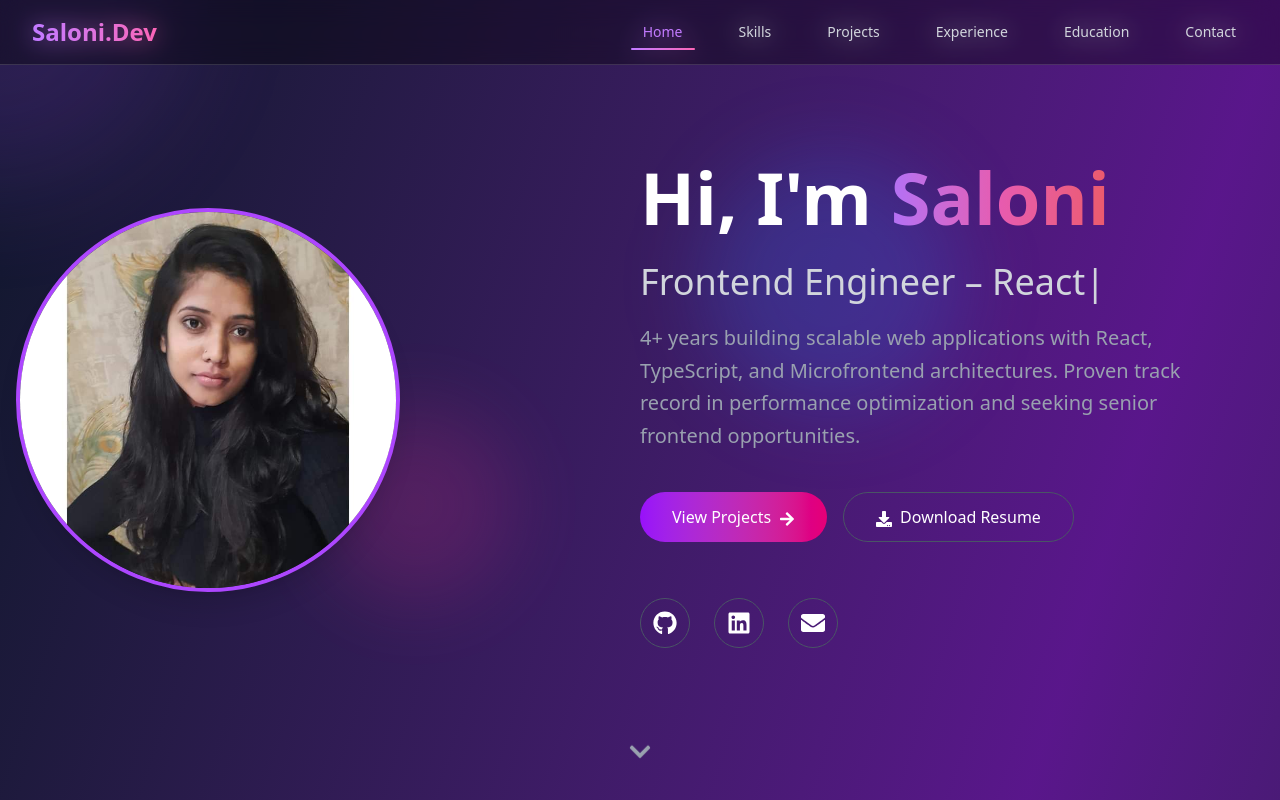
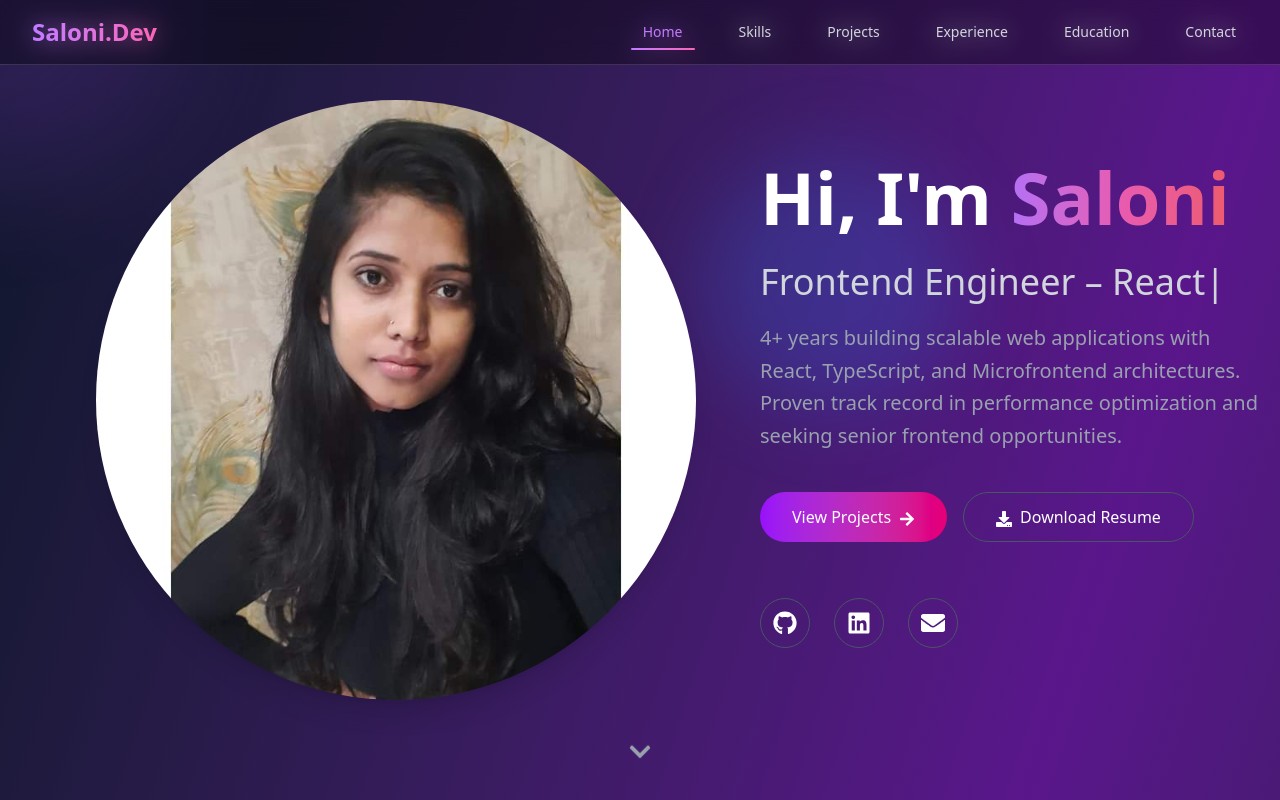
Before and after one commit to s-jaiswal622/Saloni-Portfolio, a React (Vite) app: page / in a window 1280 px wide. Shown: the top 800 px of the page. Built offline with nearby package versions, Linux system fonts and the light colour scheme.

Commit message:
styles changes

```diff
--- a/src/pages/Home.jsx
+++ b/src/pages/Home.jsx
@@ -70,13 +70,8 @@ const Home = () => {
         className="min-h-screen flex items-center relative px-4 w-full"
         id="home"
       >
-        <div className="flex flex-col lg:flex-row justify-between items-center space-y-12 lg:space-y-0 lg:space-x-16 w-full max-w-7xl mx-auto">
-          <motion.div
-            initial={{ opacity: 0, x: -80 }}
-            animate={{ opacity: 1, x: 0 }}
-            transition={{ duration: 0.8, ease: "easeOut" }}
-            className="rounded-full overflow-hidden shadow-xl border-4 border-purple-500 w-72 h-72 md:w-96 md:h-96"
-          >
+        <div className="flex flex-col lg:flex-row justify-between items-center space-y-12 lg:space-y-0 lg:space-x-16 w-full max-w-full mx-auto">
+          <motion.div className="w-96 h-96 lg:w-[600px] lg:h-[600px] rounded-full overflow-hidden shadow-xl flex-shrink-0 ml-20">
             <img
               src={saloniImg}
               alt="Saloni Jaiswal"
```
